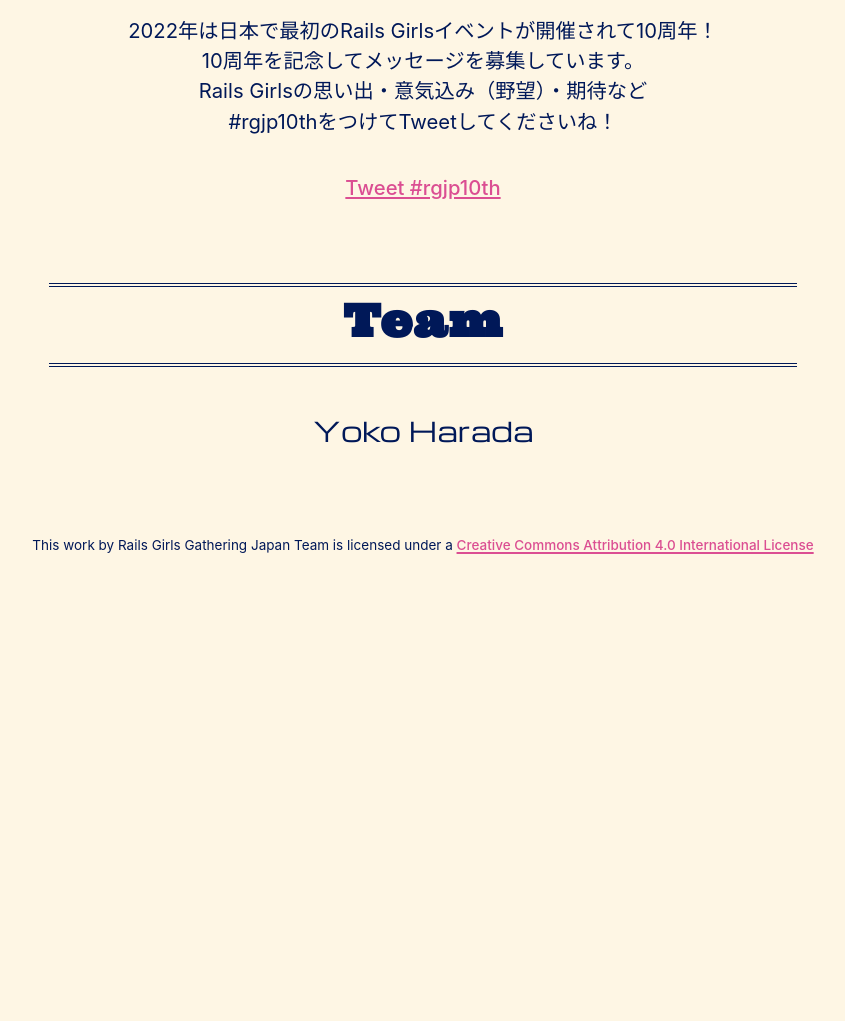
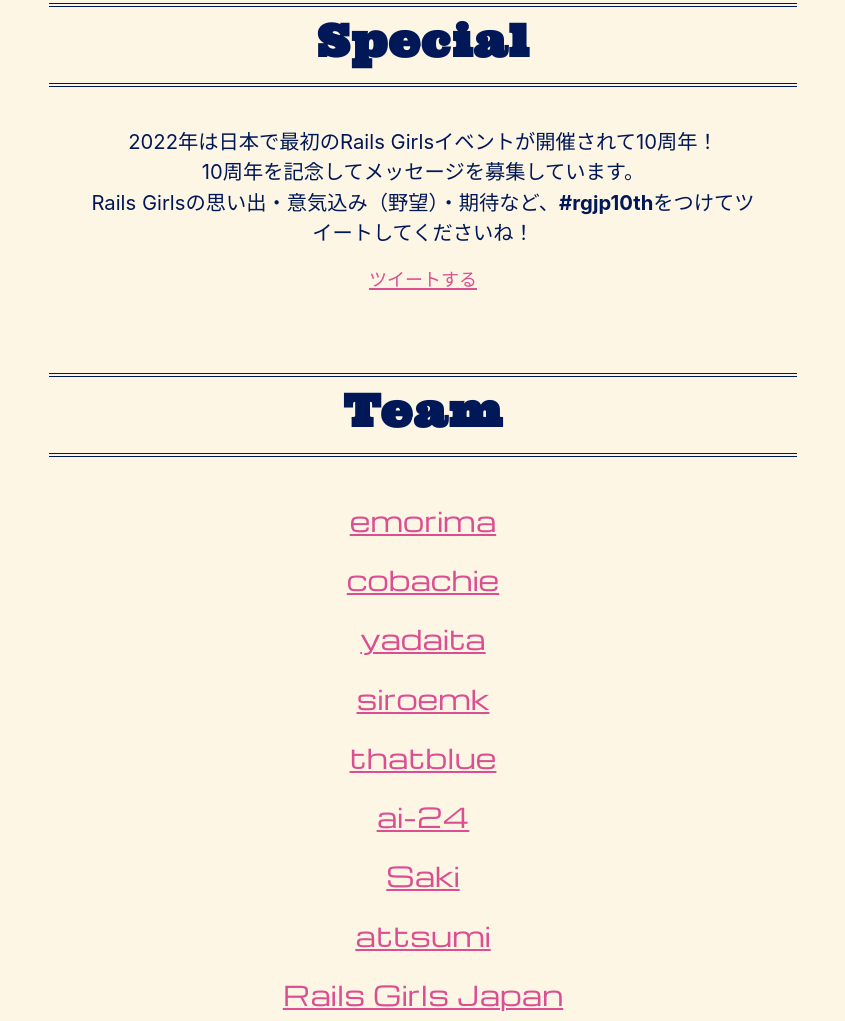
Before and after one commit to railsgirls-jp/gathering.railsgirls.jp, a Gatsby site: page / in a window 1280 px wide. Shown: the part 1188-2209 px from the top of the page, without its empty margins (217-1062 px from the left). Before the commit the page ends 1775 px from the top, so only its background shows below. Built offline with nearby package versions, Linux system fonts and the light colour scheme; Gatsby itself is replaced by a stand-in of ours.

Commit message:
LT募集中だよをいれたり Team のメンバー情報を更新したり

```diff
--- a/src/pages/index.js
+++ b/src/pages/index.js
@@ -37,6 +37,13 @@
             Online{" "}
           </p>
         </div>
+        <div className={styles.date}>
+          <p className={styles.textCenter}>
+          <b>LT発表者を募集中です！</b>
+          </p>
+          <Link to="https://docs.google.com/forms/d/1pppBu6sk49_YGL5PedWvphcfxANiJ2QyiLqsJXSdvuk/edit" target="_blank" className={styles.primaryButtonLarge}>
+          応募する</Link>
+        </div>
         <div className={styles.textCenter}>
           <a href="https://railsgirls.jp/code-of-conduct" target="_blank">Code of Conduct</a>
         </div>
@@ -58,20 +65,28 @@
   <p className={styles.specialDesc}>
   2022年は日本で最初のRails Girlsイベントが開催されて10周年！<br />
   10周年を記念してメッセージを募集しています。<br />
-  Rails Girlsの思い出・意気込み（野望）・期待など<br />
-  #rgjp10thをつけてTweetしてくださいね！<br />
+  Rails Girlsの思い出・意気込み（野望）・期待など、
+  <b>#rgjp10th</b>をつけてツイートしてくださいね！<br />
   </p>
-  <p className={styles.specialDesc}>
-  <a href="https://twitter.com/intent/tweet?button_hashtag=rgjp10th&ref_src=twsrc%5Etfw" class="twitter-hashtag-button" data-show-count="false">Tweet #rgjp10th</a><script async src="https://platform.twitter.com/widgets.js" charset="utf-8"></script>
-  </p>
+  <blockquote className="twitterTweet"></blockquote>
+  <Link to="https://twitter.com/intent/tweet?button_hashtag=rgjp10th&ref_src=twsrc%5Etfw" target="_blank" className={styles.primaryButtonLarge} data-size="large"
+  data-show-count="false">
+  ツイートする</Link>
 </div>
 <div className={styles.textCenter}>
   <h2>
   Team
   </h2>
   <ul className={styles.intro}>
-    <li className={styles.intro}></li>
-    <li className={styles.intro}>Yoko Harada</li>
+    <li className={styles.intro}><Link to="https://twitter.com/emorima" target="blank">emorima</Link></li>
+    <li className={styles.intro}><Link to="https://twitter.com/cobachie" target="blank">cobachie</Link></li>
+    <li className={styles.intro}><Link to="https://twitter.com/yadaita" target="blank">yadaita</Link></li>
+    <li className={styles.intro}><Link to="https://twitter.com/siroemk" target="blank">siroemk</Link></li>
+    <li className={styles.intro}><Link to="https://twitter.com/thatblue_plus" target="blank">thatblue</Link></li>
+    <li className={styles.intro}><Link to="https://twitter.com/ai_24_ai" target="blank">ai-24</Link></li>
+    <li className={styles.intro}><Link to="https://twitter.com/Saki_ht3150" target="blank">Saki</Link></li>
+    <li className={styles.intro}><Link to="https://twitter.com/atttsumi" target="blank">attsumi</Link></li>
+    <li className={styles.intro}><Link to="https://railsgirls.jp/about" target="blank">Rails Girls Japan</Link></li>
   </ul>
 </div>
   </div>
```
